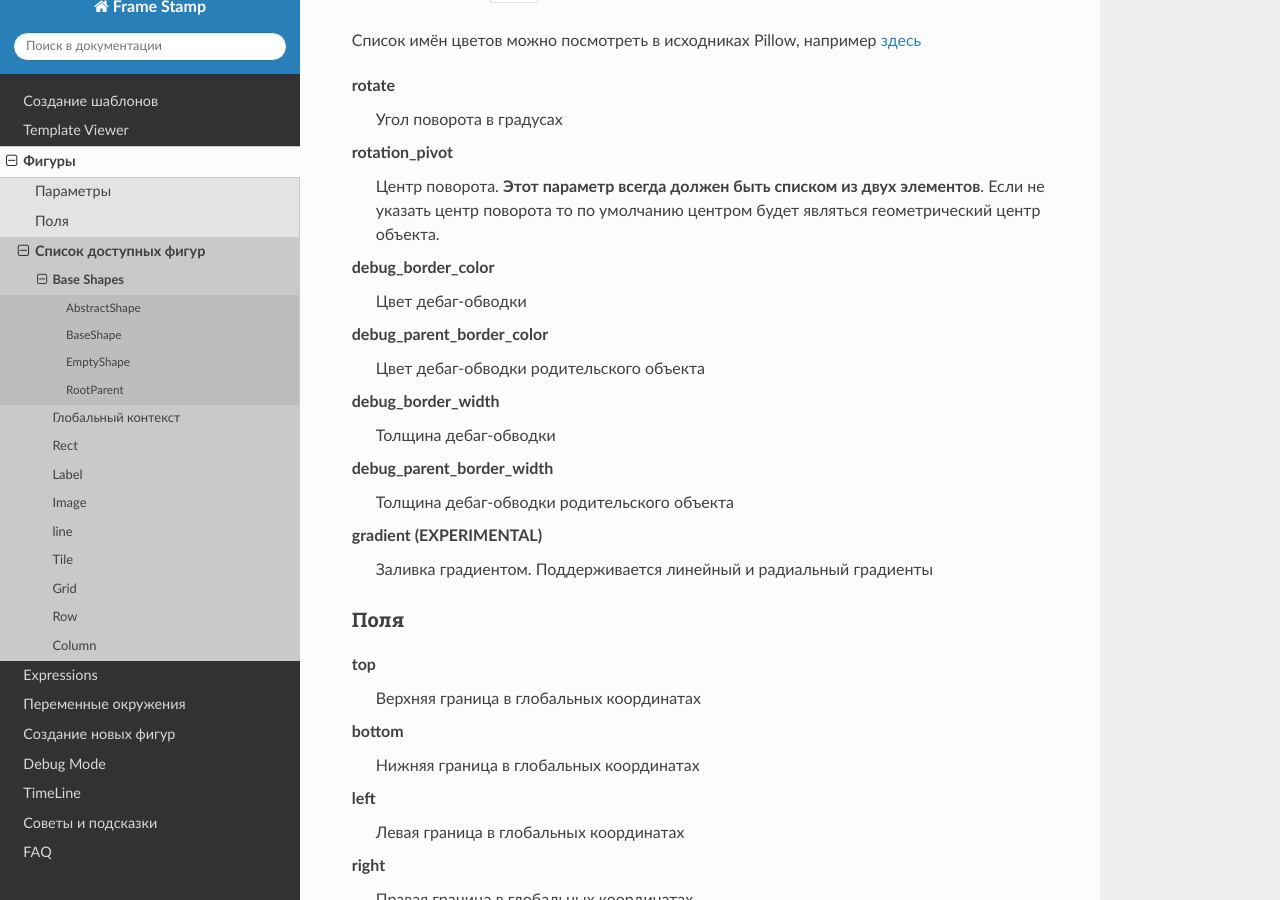
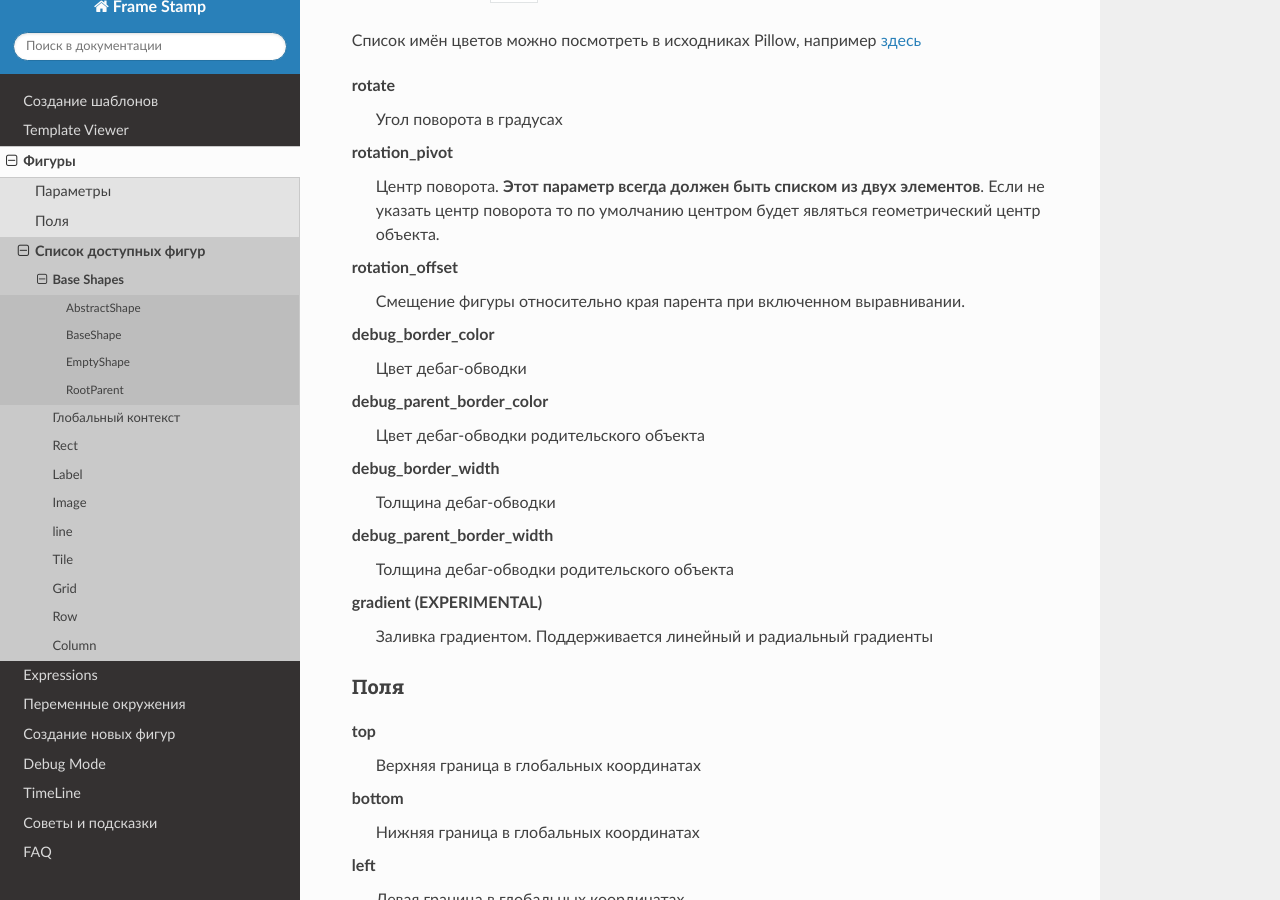
Before and after one commit to paulwinex/frame-stamp, a Sphinx documentation site: the page built from docs/shapes/base_shapes.rst, in a window 1280 px wide and 900 px high, scrolled down 2040 px. Built offline with Sphinx 7.4.7 and the Read the Docs theme 3.1.0, drawn with Linux system fonts in a browser that asks for light colours; formulas are drawn with MathJax 3.

Commit message:
update docs

```diff
--- a/docs/shapes/base_shapes.rst
+++ b/docs/shapes/base_shapes.rst
@@ -99,6 +99,9 @@ rotation_pivot
     Центр поворота. **Этот параметр всегда должен быть списком из двух элементов**.
     Если не указать центр поворота то по умолчанию центром будет являться геометрический центр объекта.
 
+rotation_offset
+    Смещение фигуры относительно края парента при включенном выравнивании.
+
 debug_border_color
     Цвет дебаг-обводки
 
```
